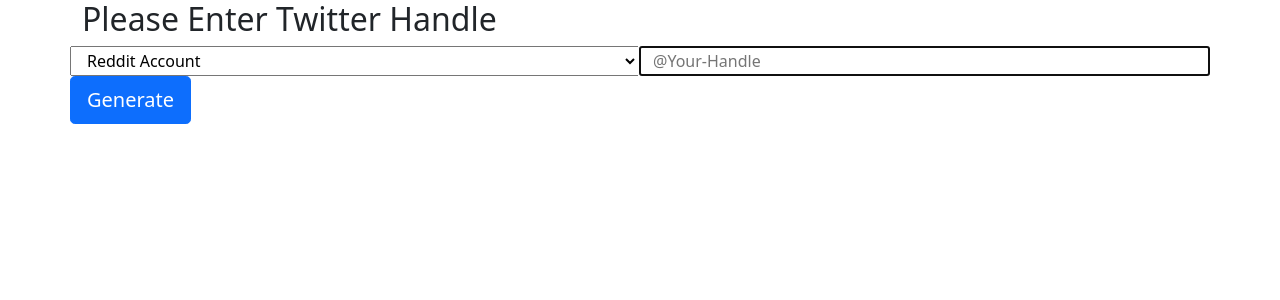
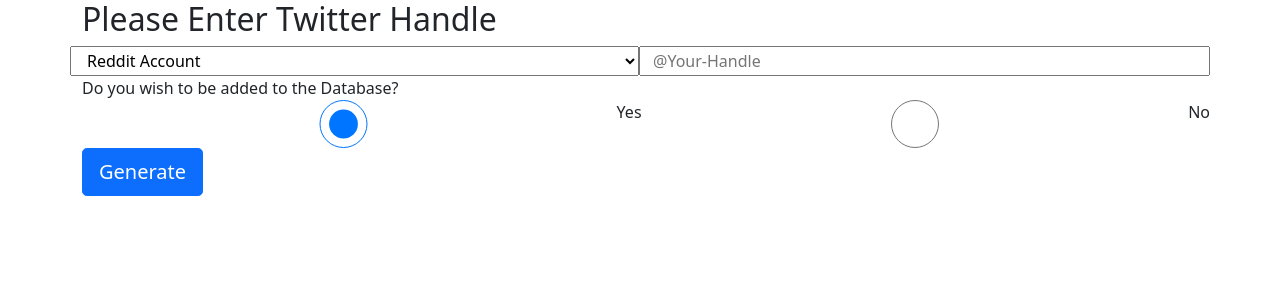
Before and after one commit to skyepurchase/HexBridgeChallenge, a Python web app: template templates/index.html in a window 1280 px wide. Shown: the top 300 px of the page. Run offline with Jinja, Linux system fonts and the light colour scheme; the template is opened without the code that fills it, so the values that code supplies are empty; some libraries are stand-ins or nearby versions.

Commit message:
Added consent and dynamic data creatoin

```diff
--- a/static/js/index.js
+++ b/static/js/index.js
@@ -2,11 +2,23 @@ $(function() {
     $('#close_ids').hide();
     $('#far_ids').hide();
     $('button').click(function() {
-        var ID = $('#inputTwitterID').val();
-        var social = $('#social').val();
+        const ID = $('#inputTwitterID').val();
+        const social = $('#social').val();
+        const consent = $('#consentYes').prop('checked');
+        let senddata;
+        switch (social) {
+            case "twitter":
+                senddata = {'consent': consent, 'twitter': ID};
+                break;
+            case "reddit":
+                senddata = {'consent': consent, 'reddit': ID};
+                break;
+            default:
+                senddata = {'consent': consent};
+        }
         $.ajax({
             url: '/process',
-            data: {social: ID},
+            data: senddata,
             type: 'POST'
         }).done(function(data) {
             $('#close_ids').show();
--- a/templates/index.html
+++ b/templates/index.html
@@ -26,9 +26,14 @@
                     <option value="twitter" selected>Twitter Account</option>
                     <option value="reddit" selected>Reddit Account</option>
                 </select>
-                <input class="col" type="text" id="inputTwitterID" name="twitterID" class="form-control" placeholder="@Your-Handle" required autofocus>
+                <input class="col" type="text" id="inputTwitterID" name="twitterID" class="form-control" placeholder="@Your-Handle" required>
             </div>
-            <button class="row btn btn-lg btn-primary btn-block" type="button">Generate</button>
+            <label for="consentYes" class="col">Do you wish to be added to the Database?</label>
+            <div class="row">
+                <input class="col" type="radio" id="consentYes" name="consent" value="yes" checked> Yes<br><br>
+                <input class="col" type="radio" id="consentNo" name="consent" value="no"> No<br><br>
+            </div>
+            <button class="col btn btn-lg btn-primary btn-block" type="button">Generate</button>
         </form>
 
         <div class="card text-white bg-success mb-3" id="close_ids" style="max-width: 18rem;">
@@ -37,7 +42,7 @@
                 <h5 class="card-title" id="close_id"></h5>
             </div>
         </div>
-        <div class="card text-white bg-danger mb-3" id="far_ids" style="max-width: 18rem;">
+        <div class="card text-white bg-danger mb-5" id="far_ids" style="max-width: 18rem;">
             <div class="card-header">Far IDs</div>
             <div class="card-body">
                 <h5 class="card-title" id="far_id"></h5>
```
